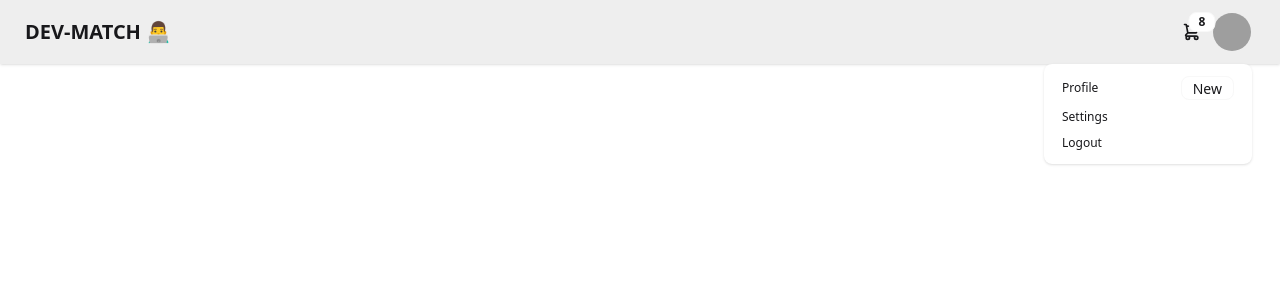
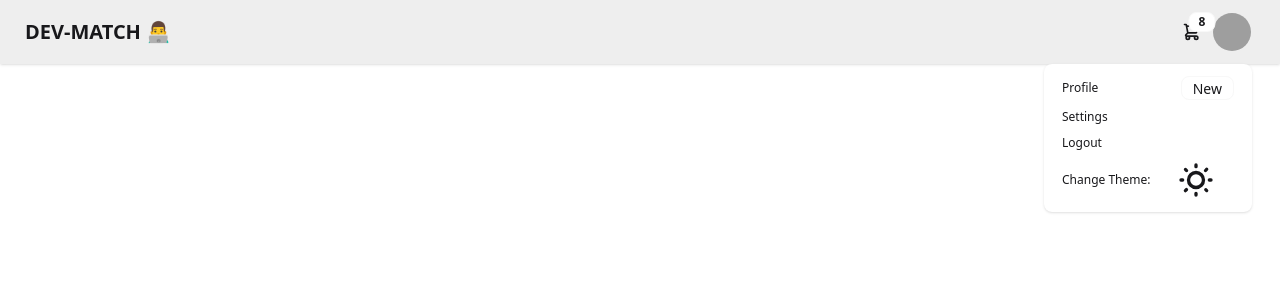
Before and after one commit to vikas-bareth/Dev-Match-Frontend, a React (Vite) app: page / in a window 1280 px wide. Both pictures are taken after a click on the button 1232 px from the left and 32 px from the top of the page. Shown: the top 300 px of the page. Built offline with nearby package versions, Linux system fonts and the light colour scheme; grey boxes are pictures that could not be loaded.

Commit message:
theme controller added

```diff
--- a/src/components/Navbar.jsx
+++ b/src/components/Navbar.jsx
@@ -1,4 +1,6 @@
 import React from "react";
+import ThemeController from "./common/ThemeController";
+import DropdownThemeController from "./common/DropDownThemeController";
 
 const Navbar = () => {
   return (
@@ -70,6 +72,12 @@
             <li>
               <a>Logout</a>
             </li>
+            <li>
+              <a>
+                <span>Change Theme:</span>
+                <ThemeController />
+              </a>
+            </li>
           </ul>
         </div>
       </div>
--- /dev/null
+++ b/src/components/common/DropDownThemeController.jsx
@@ -0,0 +1,54 @@
+import React, { useState, useEffect } from "react";
+
+const DropdownThemeController = () => {
+  const themes = ["default", "retro", "cyberpunk", "valentine", "aqua"];
+  const [selectedTheme, setSelectedTheme] = useState("default");
+
+  useEffect(() => {
+    document.documentElement.setAttribute("data-theme", selectedTheme);
+  }, [selectedTheme]);
+
+  const handleThemeChange = (event) => {
+    setSelectedTheme(event.target.value);
+  };
+
+  return (
+    <div className="dropdown mb-72">
+      <div tabIndex={0} role="button" className="btn m-1">
+        Theme
+        <svg
+          width="12px"
+          height="12px"
+          className="inline-block h-2 w-2 fill-current opacity-60"
+          xmlns="http://www.w3.org/2000/svg"
+          viewBox="0 0 2048 2048"
+        >
+          <path d="M1799 349l242 241-1017 1017L7 590l242-241 775 775 775-775z"></path>
+        </svg>
+      </div>
+      <ul
+        tabIndex={0}
+        className="dropdown-content bg-base-300 rounded-box z-1 w-52 p-2 shadow-2xl"
+      >
+        {themes.map((theme) => (
+          <li key={theme}>
+            <label className="w-full btn btn-sm btn-ghost justify-start">
+              <input
+                type="radio"
+                name="theme-dropdown"
+                className="theme-controller"
+                aria-label={theme}
+                value={theme}
+                checked={selectedTheme === theme}
+                onChange={handleThemeChange}
+              />
+              {theme.charAt(0).toUpperCase() + theme.slice(1)}{" "}
+            </label>
+          </li>
+        ))}
+      </ul>
+    </div>
+  );
+};
+
+export default DropdownThemeController;
--- /dev/null
+++ b/src/components/common/ThemeController.jsx
@@ -0,0 +1,45 @@
+import React, { useEffect, useState } from "react";
+
+const ThemeController = () => {
+  const [theme, setTheme] = useState("synthwave"); // Default theme
+
+  useEffect(() => {
+    document.documentElement.setAttribute("data-theme", theme);
+  }, [theme]);
+
+  // Toggle between light and synthwave themes
+  const handleThemeChange = () => {
+    setTheme((prevTheme) => (prevTheme === "light" ? "synthwave" : "light"));
+  };
+  return (
+    <label className="swap swap-rotate">
+      {/* this hidden checkbox controls the state */}
+      <input
+        type="checkbox"
+        className="theme-controller"
+        onChange={handleThemeChange}
+        value="synthwave"
+      />
+
+      {/* sun icon */}
+      <svg
+        className="swap-off h-10 w-10 fill-current"
+        xmlns="http://www.w3.org/2000/svg"
+        viewBox="0 0 24 24"
+      >
+        <path d="M5.64,17l-.71.71a1,1,0,0,0,0,1.41,1,1,0,0,0,1.41,0l.71-.71A1,1,0,0,0,5.64,17ZM5,12a1,1,0,0,0-1-1H3a1,1,0,0,0,0,2H4A1,1,0,0,0,5,12Zm7-7a1,1,0,0,0,1-1V3a1,1,0,0,0-2,0V4A1,1,0,0,0,12,5ZM5.64,7.05a1,1,0,0,0,.7.29,1,1,0,0,0,.71-.29,1,1,0,0,0,0-1.41l-.71-.71A1,1,0,0,0,4.93,6.34Zm12,.29a1,1,0,0,0,.7-.29l.71-.71a1,1,0,1,0-1.41-1.41L17,5.64a1,1,0,0,0,0,1.41A1,1,0,0,0,17.66,7.34ZM21,11H20a1,1,0,0,0,0,2h1a1,1,0,0,0,0-2Zm-9,8a1,1,0,0,0-1,1v1a1,1,0,0,0,2,0V20A1,1,0,0,0,12,19ZM18.36,17A1,1,0,0,0,17,18.36l.71.71a1,1,0,0,0,1.41,0,1,1,0,0,0,0-1.41ZM12,6.5A5.5,5.5,0,1,0,17.5,12,5.51,5.51,0,0,0,12,6.5Zm0,9A3.5,3.5,0,1,1,15.5,12,3.5,3.5,0,0,1,12,15.5Z" />
+      </svg>
+
+      {/* moon icon */}
+      <svg
+        className="swap-on h-10 w-10 fill-current"
+        xmlns="http://www.w3.org/2000/svg"
+        viewBox="0 0 24 24"
+      >
+        <path d="M21.64,13a1,1,0,0,0-1.05-.14,8.05,8.05,0,0,1-3.37.73A8.15,8.15,0,0,1,9.08,5.49a8.59,8.59,0,0,1,.25-2A1,1,0,0,0,8,2.36,10.14,10.14,0,1,0,22,14.05,1,1,0,0,0,21.64,13Zm-9.5,6.69A8.14,8.14,0,0,1,7.08,5.22v.27A10.15,10.15,0,0,0,17.22,15.63a9.79,9.79,0,0,0,2.1-.22A8.11,8.11,0,0,1,12.14,19.73Z" />
+      </svg>
+    </label>
+  );
+};
+
+export default ThemeController;
```
